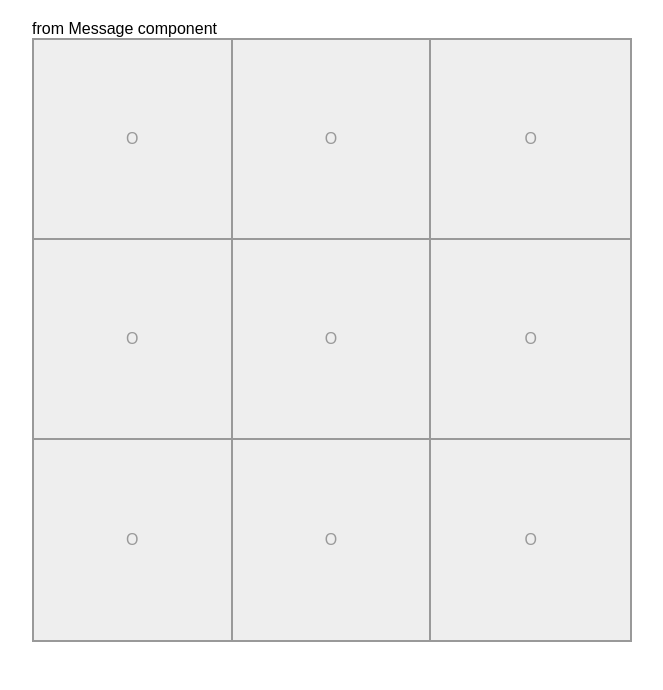
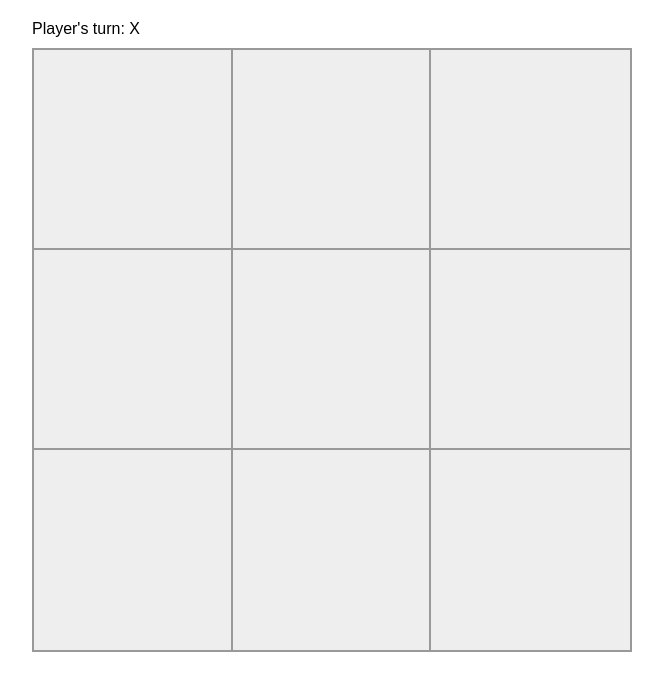
Before and after one commit to msolorio/171115-react-redux-tic-tac-toe, a React app: page / in a window 1280 px wide. Shown: the whole page, without its empty margins (308-971 px from the left). Built offline with nearby package versions, Linux system fonts and the light colour scheme.

Commit message:
wire functionality to redux

```diff
--- /dev/null
+++ b/src/actions/index.js
@@ -0,0 +1,6 @@
+export const SQUARE_CLICK = 'SQUARE_CLICK';
+
+export const squareClick = (index) => ({
+  type: SQUARE_CLICK,
+  index
+});
--- a/src/components/Board.js
+++ b/src/components/Board.js
@@ -1,14 +1,19 @@
 import React from 'react';
 import Square from './Square';
 import { connect } from 'react-redux';
+import { squareClick } from '../actions';
 
 export function Board(props) {
+
+  const handleSquareClick = (index) => props.dispatch(squareClick(index));
 
   function getSquares() {
     return props.squareVals.map((squareVal, index) => {
       return (
         <Square index={index}
-          squareVal={squareVal} />
+          squareVal={squareVal}
+          handleSquareClick={handleSquareClick}
+          key={index} />
       );
     });
   }
--- a/src/components/Message.js
+++ b/src/components/Message.js
@@ -1,7 +1,33 @@
 import React from 'react';
+import { connect } from 'react-redux';
+import calculateWinner from '../utilities/calculateWinner';
+import calculateSquaresAvailable from '../utilities/calculateSquaresAvailable';
 
-export default function Message(props) {
+export function Message(props) {
+  function calculateMessage() {
+
+    switch(true) {
+      case !!calculateWinner(props.squareVals):
+        return `Winner: ${calculateWinner(props.squareVals)}`;
+
+      case !calculateSquaresAvailable(props.squareVals):
+        return 'Game over. No squares available';
+
+      default:
+        return `Player's turn: ${props.xIsNext ? 'X' : 'O'}`;
+    }
+  }
+
   return (
-    <div className="Message">from Message component</div>
+    <div className="Message">
+      {calculateMessage()}
+    </div>
   );
 }
+
+const mapStateToProps = (state) => ({
+  squareVals: state.squareVals,
+  xIsNext: state.xIsNext
+});
+
+export default connect(mapStateToProps)(Message);
--- a/src/components/Square.js
+++ b/src/components/Square.js
@@ -1,7 +1,12 @@
 import React from 'react';
 
 export default function Square(props) {
+  const onSquareClick = () => props.handleSquareClick(props.index);
+
   return (
-    <div className={`Square Square-${props.index}`}>O</div>
+    <div className={`Square Square-${props.index}`}
+      onClick={onSquareClick}>
+      {props.squareVal}
+    </div>
   );
 }
--- a/src/index.css
+++ b/src/index.css
@@ -8,6 +8,10 @@ body {
   padding: 20px;
   max-width: 600px;
   margin: 0 auto;
+}
+
+.Message {
+  margin-bottom: 10px;
 }
 
 .Board {
--- a/src/index.js
+++ b/src/index.js
@@ -12,4 +12,5 @@ ReactDOM.render(
   </Provider>,
   document.getElementById('root')
 );
+
 registerServiceWorker();
--- a/src/reducers/gameReducer.js
+++ b/src/reducers/gameReducer.js
@@ -1,10 +1,28 @@
+import * as actions from '../actions';
+import calculateWinner from '../utilities/calculateWinner';
+
 const initialState = {
   squareVals: Array(9).fill(''),
-  blackIsNext: true
+  xIsNext: true
 };
 
 export default function gameReducer(state=initialState, action) {
 
+  // HANDLE SQUARE CLICK
+  if (action.type === actions.SQUARE_CLICK) {
+
+    if (calculateWinner(state.squareVals)) return state;
+
+    if (state.squareVals[action.index] !== '') return state;
+
+    const squareValsClone = state.squareVals.slice(0);
+    squareValsClone[action.index] = state.xIsNext ? 'X' : 'O';
+
+    return Object.assign({}, state, {
+      xIsNext: !state.xIsNext,
+      squareVals: squareValsClone
+    });
+  }
 
   return state;
 }
--- /dev/null
+++ b/src/utilities/calculateSquaresAvailable.js
@@ -0,0 +1,7 @@
+// returns a boolean signifying if squares are available
+export default function calculateSquaresAvailable(squareVals) {
+  return squareVals.reduce((squaresAvailable, squareVal) => {
+    if (squareVal === '') return true;
+    return squaresAvailable;
+  }, false);
+};
--- /dev/null
+++ b/src/utilities/calculateWinner.js
@@ -0,0 +1,28 @@
+export default function calculateWinner(squareVals) {
+  const winningCombos = [
+    [0, 1, 2],
+    [3, 4, 5],
+    [6, 7, 8],
+
+    [0, 3, 6],
+    [1, 4, 7],
+    [2, 5, 8],
+
+    [0, 4, 8],
+    [2, 4, 6]
+  ];
+
+  return winningCombos.reduce((winner, combo) => {
+    const [a, b, c] = combo;
+
+    if (
+      squareVals[a] !== ''
+      && squareVals[a] === squareVals[b]
+      && squareVals[a] === squareVals[c]
+    ) {
+      return squareVals[a];
+    }
+
+    return winner;
+  }, '');
+}
```
